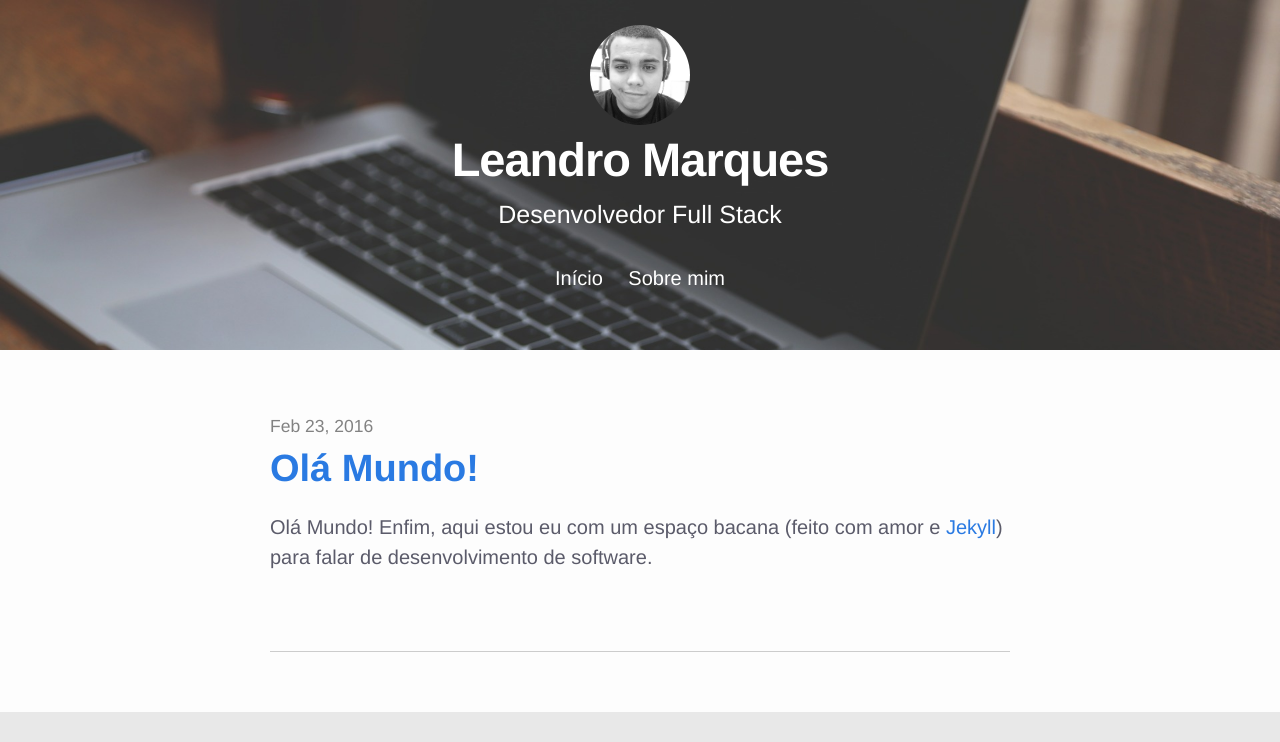
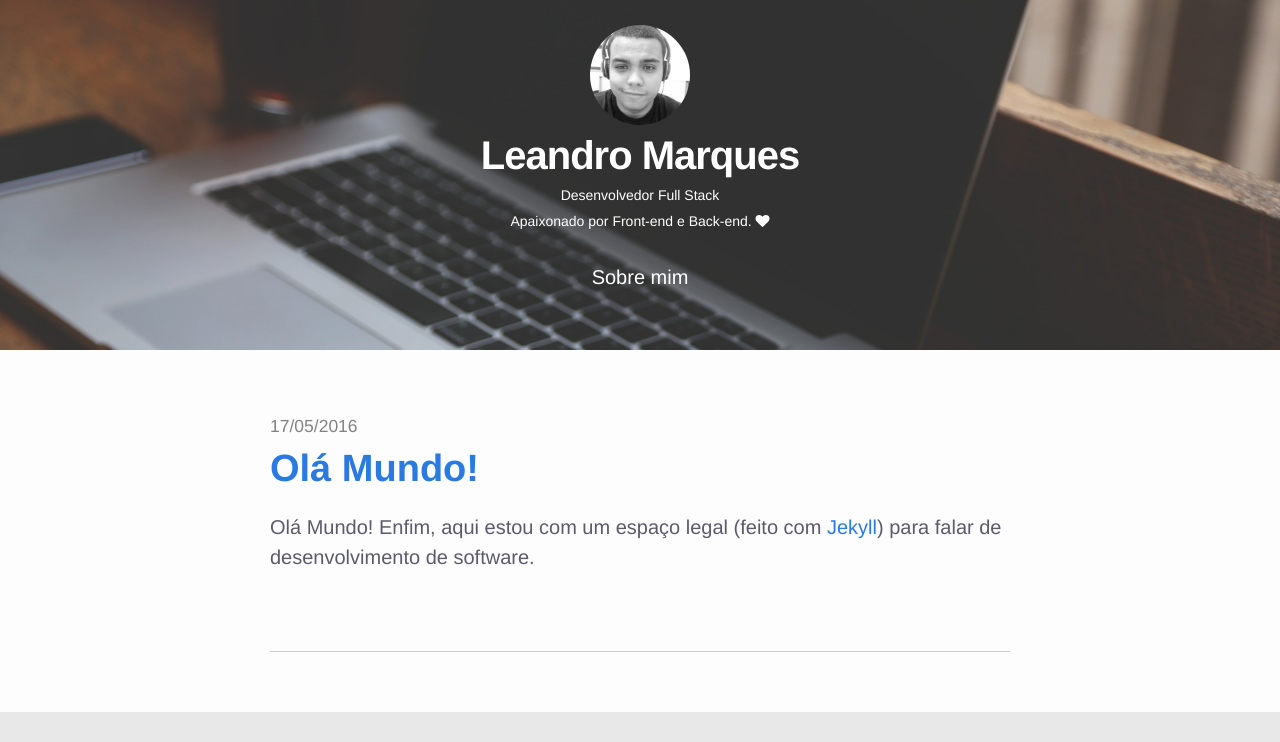
Before and after one commit to leandromarques/leandromarques.github.io, a Jekyll site: the page built from index.html, in a window 1280 px wide. Shown: the top 742 px of the page. Built offline with Jekyll 4.4.1, drawn with Linux system fonts in a browser that asks for light colours; nearby versions of some CDN libraries; grey boxes are pictures that could not be loaded.

Commit message:
Layout adjustments and firt post reposted

```diff
--- a/_config.yml
+++ b/_config.yml
@@ -11,7 +11,7 @@ email: leandro86marques@gmail.com
 description: > # this means to ignore newlines until "baseurl:"
   Desenvolvedor Full Stack
 phrase:  Apaixonado por Front-end e Back-end. <i class="fa fa-heart"></i>
-baseurl: "" # the subpath of your site, e.g. /blog
+baseurl: "http://leandrom.com.br" # the subpath of your site, e.g. /blog
 url: "http://leandrom.com.br" # the base hostname & protocol for your site
 twitter_username: leandropma
 github_username:  leandromarques
--- a/_includes/header.html
+++ b/_includes/header.html
@@ -1,11 +1,15 @@
 <header class="site-header bgParallax" data-speed="150">
 
   <div class="wrapper">
-
-    <div class="circle">
-    </div>
+    <a class="site-title" href="{{ site.baseurl }}/">
+        <div class="circle">
+        </div>
+    </a>
     <a class="site-title" href="{{ site.baseurl }}/">{{ site.title }}</a>
     <p class="header-description">{{ site.description }}</p>
+    <p class="header-phrase">
+      {{site.phrase}}
+    </p>
 
     <nav class="site-nav">
       <a href="#" class="menu-icon">
@@ -17,7 +21,6 @@
       </a>
 
       <div class="trigger">
-        <a class="page-link" href="{{ site.baseurl }}">Início</a>
         {% for my_page in site.pages %}
           {% if my_page.title and my_page.title != 404 %}
           <a class="page-link" href="{{ my_page.url | prepend: site.baseurl }}">{{ my_page.title }}</a>
--- a/_layouts/post.html
+++ b/_layouts/post.html
@@ -5,7 +5,7 @@ layout: default
 
   <header class="post-header">
     <h1 class="post-title" itemprop="name headline">{{ page.title }}</h1>
-    <p class="post-meta"><time datetime="{{ page.date | date_to_xmlschema }}" itemprop="datePublished">{{ page.date | date: "%-d %b, %Y" }}</time>{% if page.author %} • <span itemprop="author" itemscope itemtype="http://schema.org/Person"><span itemprop="name">{{ page.author }}</span></span>{% endif %}</p>
+    <p class="post-meta"><time datetime="{{ page.date | date_to_xmlschema }}" itemprop="datePublished">{{ page.date | date: "%-d/%m/%Y" }}</time>{% if page.author %} • <span itemprop="author" itemscope itemtype="http://schema.org/Person"><span itemprop="name">{{ page.author }}</span></span>{% endif %}</p>
   </header>
 
   <div class="post-content" itemprop="articleBody">
--- a/_sass/_layout.scss
+++ b/_sass/_layout.scss
@@ -15,7 +15,7 @@
     .header-description, .header-phrase {
         color: $white-color;
         margin-bottom: 5px;
-        font-size: 25px;
+        font-size: 14px;
     }
 
     .wrapper {
@@ -34,7 +34,7 @@
 }
 
 .site-title {
-    font-size: 47px;
+    font-size: 40px;
     font-weight: $titles-font-weight;
     letter-spacing: -1px;
     margin-bottom: 0;
--- a/index.html
+++ b/index.html
@@ -8,7 +8,7 @@ layout: default
   <ul class="post-list">
     {% for post in site.posts %}
       <li>
-        <span class="post-meta">{{ post.date | date: "%b %-d, %Y" }}</span>
+        <span class="post-meta">{{ post.date | date: "%-d/%m/%Y" }}</span>
 
         <h2>
           <a class="post-link" href="{{ post.url | prepend: site.baseurl }}">{{ post.title }}</a>
```
Also changed, not shown: _posts/2016-02-23-ola-mundo.markdown (deleted, +0 -13 lines), _posts/2016-05-17-ola-mundo.markdown (added, +15 -0 lines), 1 other file.
